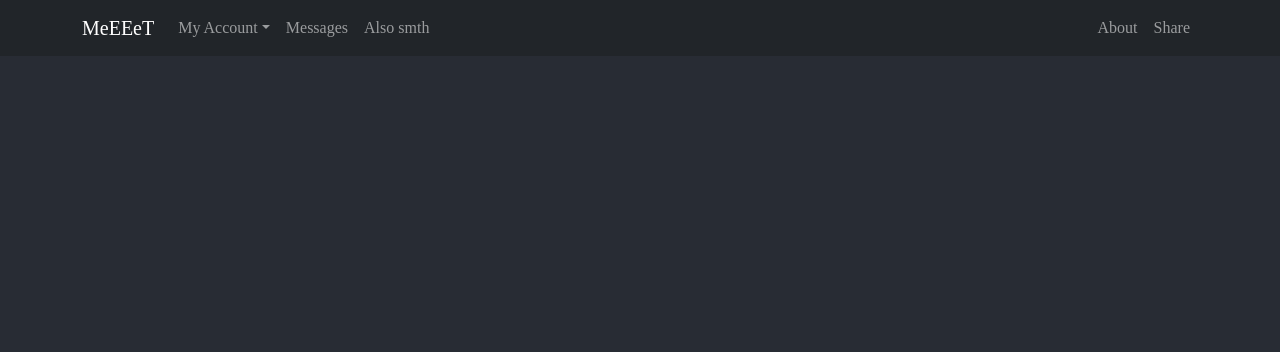
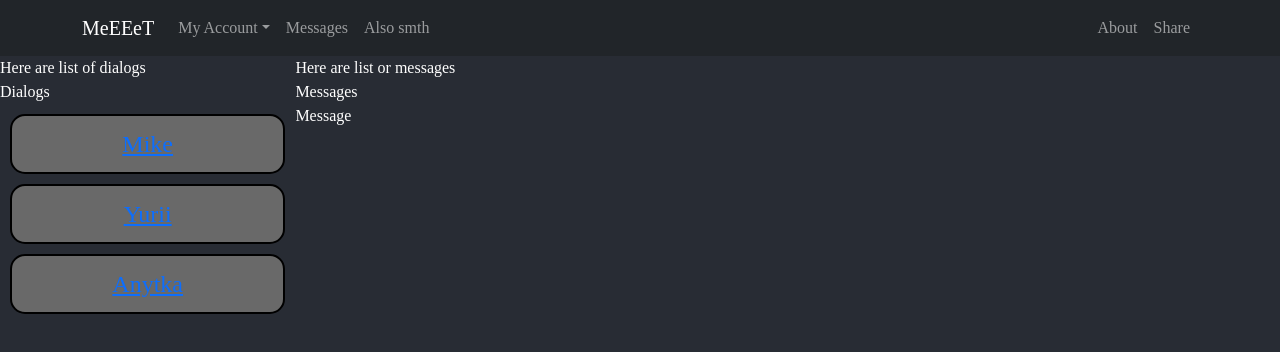
Before and after one commit to DeepKross/MeEEeTsocialNetwork, a React (Create React App) app: page /messages in a window 1280 px wide. Shown: the top 352 px of the page. Built offline with nearby package versions, Linux system fonts and the light colour scheme.

Commit message:
Created Messages page and added started dialogs

```diff
--- /dev/null
+++ b/src/Components/Messages/Dialogs/DialogItem/DialogItem.js
@@ -0,0 +1,12 @@
+import css from "./DialogItem.module.css"
+import {NavLink} from "react-router-dom";
+
+function DialogItem(props) {
+    return(
+        <div className={css.dialogItem}>
+            <NavLink to={"/messages/" + props.id}> {props.name} </NavLink>
+        </div>
+    );
+}
+
+export default DialogItem;
--- /dev/null
+++ b/src/Components/Messages/Dialogs/DialogItem/DialogItem.module.css
@@ -0,0 +1,9 @@
+.dialogItem{
+    font-size: 24px;
+    padding: 10px;
+    margin: 10px;
+    border: black solid 2px;
+    border-radius: 15px;
+    text-align: center;
+    background-color: dimgrey;
+}
--- /dev/null
+++ b/src/Components/Messages/Dialogs/Dialogs.js
@@ -0,0 +1,20 @@
+import css from "./Dialogs.module.css"
+import DialogItem from "./DialogItem/DialogItem";
+
+
+function Dialogs(props) {
+
+    let contacts = props.contacts
+        .map(e => <DialogItem id={e.id} name={e.name}/>);
+
+    return (
+
+        <div className={css.dialogs}>
+            Dialogs
+            {contacts}
+        </div>
+
+    );
+}
+
+export default Dialogs;
--- a/src/Components/Messages/Messages.js
+++ b/src/Components/Messages/Messages.js
@@ -1,10 +1,35 @@
 import css from './Messages.module.css'
+import Dialogs from "./Dialogs/Dialogs";
+import MessagesAll from "./MessagesAll/MessagesAll";
+import {BrowserRouter, Routes, Route} from "react-router-dom";
 
 function Messages() {
+
+    let contacts = [
+        {id: "1", name: "Mike"},
+        {id: "2", name: "Yurii"},
+        {id: "3", name: "Anytka"}
+    ]
+
+    let dialogs = [
+        {id: 1, message: "Hello bra"},
+        {id: 2, message: "How are you"},
+        {id: 3, message: "i am fine"}
+    ]
+
     return (
-        <div className={css.messages}>
 
-        </div>
+            <div className={css.messages}>
+                <div className={css.dialogs}>
+                    Here are list of dialogs
+                    <Dialogs contacts={contacts}/>
+                </div>
+                <div>
+                    Here are list or messages
+                    <MessagesAll/>
+                </div>
+            </div>
+
     );
 }
 
--- a/src/Components/Messages/Messages.module.css
+++ b/src/Components/Messages/Messages.module.css
@@ -1,3 +1,4 @@
 .messages{
-
+    display: grid;
+    grid-template-columns: 3fr 10fr;
 }
--- /dev/null
+++ b/src/Components/Messages/MessagesAll/Message/Message.js
@@ -0,0 +1,11 @@
+import css from "./Message.module.css"
+
+function Message() {
+    return (
+        <div>
+            Message
+        </div>
+    );
+}
+
+export default Message;
--- /dev/null
+++ b/src/Components/Messages/MessagesAll/MessagesAll.js
@@ -0,0 +1,13 @@
+import css from "./Messages.module.css"
+import Message from "./Message/Message";
+
+function MessagesAll(){
+    return(
+        <div>
+            Messages
+            <Message/>
+        </div>
+    );
+}
+
+export default MessagesAll;
```
Also changed, not shown: src/Components/Messages/Dialogs/Dialogs.module.css (added), src/Components/Messages/MessagesAll/Message/Message.module.css (added), src/Components/Messages/MessagesAll/Messages.module.css (added).
